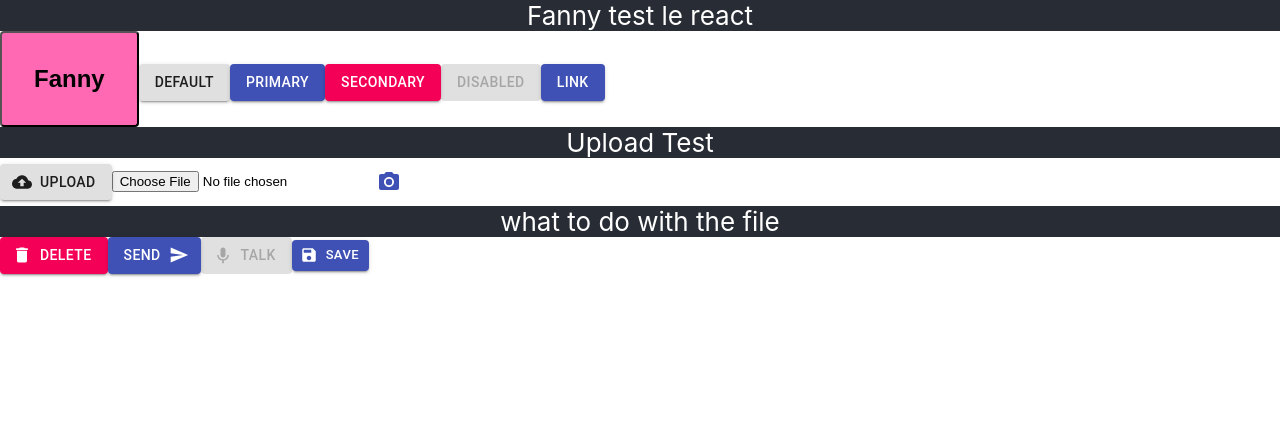
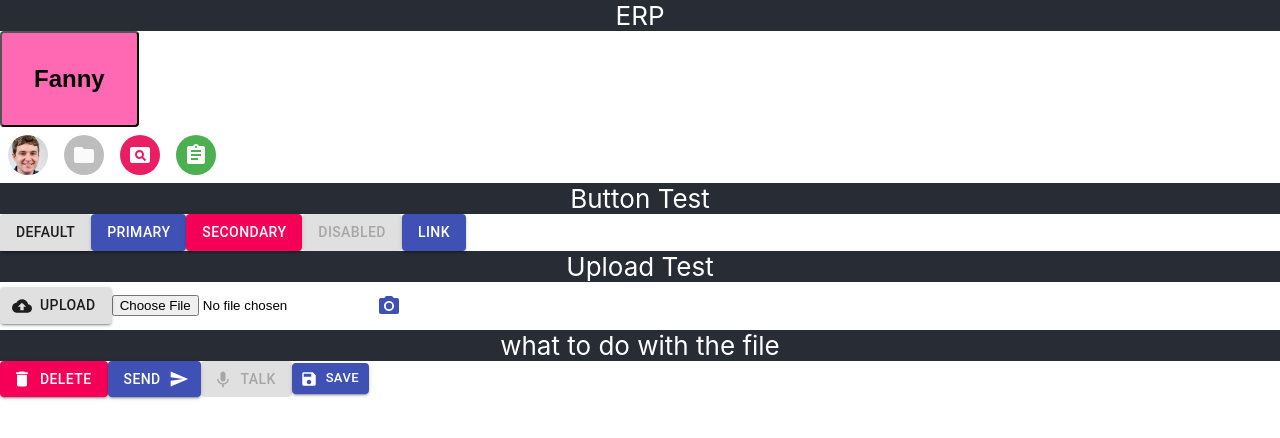
Before and after one commit to fannyv/reactJS, a React (Create React App) app: page / in a window 1280 px wide. Shown: the top 438 px of the page. Built offline with nearby package versions, Linux system fonts and the light colour scheme.

Commit message:
test avatar

```diff
--- a/src/app/App.tsx
+++ b/src/app/App.tsx
@@ -1,12 +1,17 @@
 import React from 'react';
 import styled from "@emotion/styled";
-import {Button, IconButton} from "@material-ui/core";
+import {Button, createStyles, IconButton, makeStyles, Theme} from "@material-ui/core";
+import Avatar from '@material-ui/core/Avatar';
 import {PhotoCamera} from "@material-ui/icons";
 import DeleteIcon from '@material-ui/icons/Delete';
 import CloudUploadIcon from '@material-ui/icons/CloudUpload';
 import KeyboardVoiceIcon from '@material-ui/icons/KeyboardVoice';
 import SaveIcon from '@material-ui/icons/Save';
 import SendIcon from '@material-ui/icons/Send';
+import FolderIcon from '@material-ui/icons/Folder';
+import PageviewIcon from '@material-ui/icons/Pageview';
+import AssignmentIcon from '@material-ui/icons/Assignment';
+import {green, pink} from "@material-ui/core/colors";
 
 const Header = styled.div`
   background-color: #282c34;
@@ -31,21 +36,66 @@ const ButtonStyled = styled.button<React.DetailedHTMLProps<React.ButtonHTMLAttri
   }
 `
 
+const AvatarPink = styled(Avatar)`
+  color: pink;
+  backgroundColor: pink [500];
+`
+const AvatarGreen = styled(Avatar)`
+  color: white;
+  backgroundColor: green [500];
+`
+
 const buttonClick = () => {
     alert("Test on click!");
 };
 
+const useStyles = makeStyles((theme: Theme) =>
+    createStyles({
+        root: {
+            display: 'flex',
+            '& > *': {
+                margin: theme.spacing(1),
+            },
+        },
+        pink: {
+            color: theme.palette.getContrastText(pink[500]),
+            backgroundColor: pink[500],
+        },
+        green: {
+            color: '#fff',
+            backgroundColor: green[500],
+        },
+    }),
+);
+
 
 export const App = () => {
+    const classes = useStyles();
     return <div>
-        <Header>Fanny test le react</Header>
+        <Header>ERP</Header>
         <ButtonStyled onClick={buttonClick}>Fanny</ButtonStyled>
-        <Button variant="contained">Default</Button>
-        <Button variant="contained" color="primary">Primary </Button>
-        <Button variant="contained" color="secondary"> Secondary </Button>
-        <Button variant="contained" disabled> Disabled </Button>
-        <Button variant="contained" color="primary" href="#contained-buttons"> Link </Button>
 
+        <div className={classes.root}>
+            <Avatar alt="Remy Sharp" src="/static/images/avatar/image.jpg"/>
+            <Avatar>
+                <FolderIcon/>
+            </Avatar>
+            <Avatar className={classes.pink}>
+                <PageviewIcon/>
+            </Avatar>
+            <Avatar className={classes.green}>
+                <AssignmentIcon/>
+            </Avatar>
+        </div>
+
+        <div>
+            <Header>Button Test</Header>
+            <Button variant="contained">Default</Button>
+            <Button variant="contained" color="primary">Primary </Button>
+            <Button variant="contained" color="secondary"> Secondary </Button>
+            <Button variant="contained" disabled> Disabled </Button>
+            <Button variant="contained" color="primary" href="#contained-buttons"> Link </Button>
+        </div>
         <div>
             <Header>Upload Test</Header>
             <Button variant="contained" color="default" startIcon={<CloudUploadIcon/>}> Upload </Button>
```
Also changed, not shown: public/static/images/avatar/image.jpg (added), 1 other file (tests, documents, lock files or other folders).
